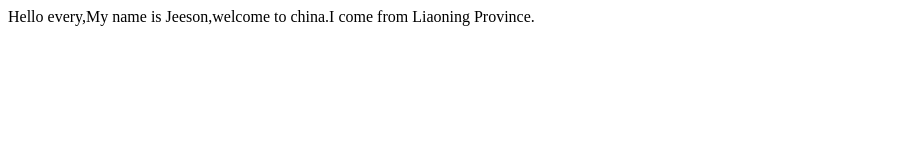
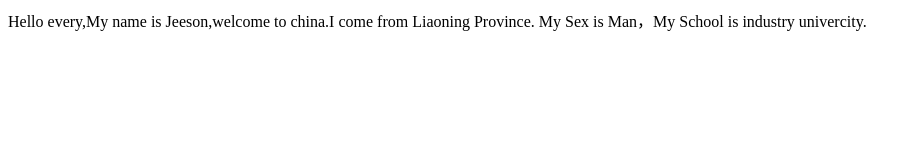
Before and after one commit to sunjixin/FirstRepository, a plain HTML site: page index.html in a window 1280 px wide. Shown: the whole page, without its empty margins (0-918 px from the left). Drawn offline with Linux system fonts and the light colour scheme.

Commit message:
第三次提交
增加了我的性别内容

```diff
--- a/index.html
+++ b/index.html
@@ -7,5 +7,7 @@
   </head>
   <body>
     Hello every,My name is Jeeson,welcome to china.I come from Liaoning Province.
+
+    My Sex is Man，My School is industry univercity.
   </body>
 </html>
```
